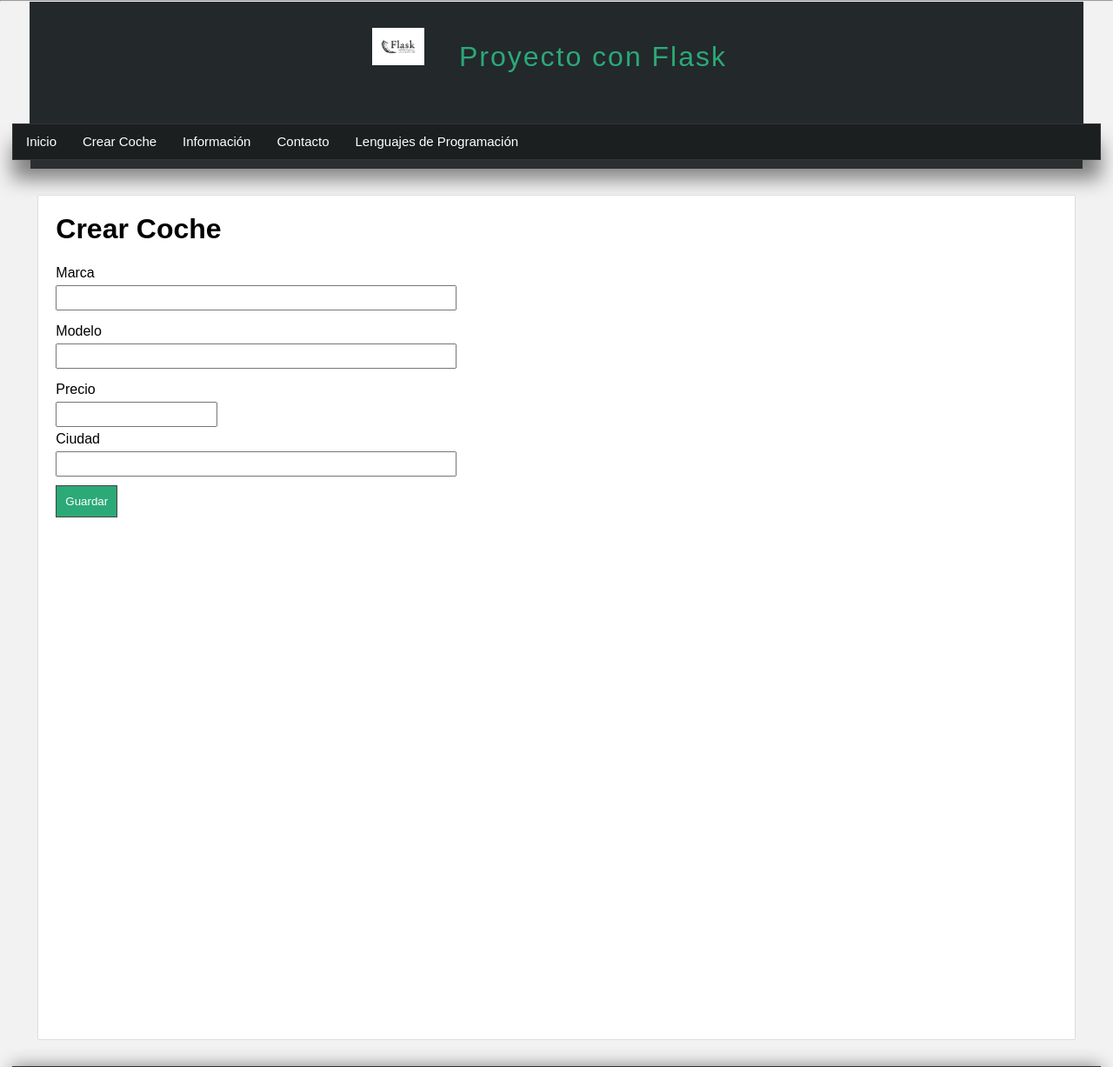
After one commit to marcosmh/master-python, a Flask app: page /crear-coche in a window 1280 px wide. The commit adds this page. Shown: the top 1227 px of the page at 87% size. Run offline with Flask 3, Linux system fonts and the light colour scheme; some libraries are stand-ins or nearby versions.

Commit message:
Flask - recoger datos del formulario

```diff
--- a/23-flask/main.py
+++ b/23-flask/main.py
@@ -1,8 +1,10 @@
-from flask import Flask,redirect, url_for, render_template
+from flask import Flask, flash, redirect, url_for, render_template, request
 from datetime import datetime
 from flask_mysqldb import MySQL
 
 app = Flask(__name__)
+
+app.secret_key = 'clave_secreta_flask'
 
 #Conexion DB
 app.config['MYSQL_HOST'] = 'localhost'
@@ -62,13 +64,31 @@ def lenguajes():
     return render_template('lenguajes.html')
 
 
-@app.route('/insertar-coche')
-def insertar_coche():
-    cursor = mysql.connection.cursor()
-    cursor.execute(f'INSERT INTO coches VALUES (NULL,"Lambo","Gallardo",13.40,"CDMX") ')
-    cursor.connection.commit()
+@app.route('/crear-coche',methods=['GET','POST'])
+def crear_coche():
+    print(request.method)
 
-    return redirect(url_for('index'))
+    if request.method == 'POST':
+
+        marca = request.form['marca']
+        modelo = request.form['modelo']
+        precio = request.form['precio']
+        ciudad = request.form['ciudad']
+
+        print(marca," - ",modelo," - ",precio," - ",ciudad)
+
+        cursor = mysql.connection.cursor()
+        cursor.execute(f'INSERT INTO coches VALUES (NULL,%s,%s,%s,%s) ',(marca,modelo,precio,ciudad))
+        cursor.connection.commit()
+
+        flash('Se ha creado el coche correctamente.!!')
+
+        return redirect(url_for('index'))
+
+    else:
+        return render_template('crear_coche.html')
+
+
 
 if __name__ == '__main__':
     app.run(debug=True)
--- /dev/null
+++ b/23-flask/templates/crear_coche.html
@@ -0,0 +1,33 @@
+{% extends "layout.html" %}
+
+{% block title %}
+    Flask - Crear Coche
+{% endblock %}
+
+{% block content %}
+   <h1>Crear Coche</h1>
+   <br/>
+
+   <form action="" method="POST">
+
+      <label for="marca">Marca</label>
+      <input type="text" name="marca"  />
+
+      <label for="modelo">Modelo</label>
+      <input type="text" name="modelo"  />
+
+      <label for="precio">Precio</label>
+      <input type="number" name="precio"  />
+
+      <label for="ciudad">Ciudad</label>
+      <input type="text" name="ciudad"  />
+
+      <input type="submit" value="Guardar" />
+
+   </form>
+
+
+
+
+
+{% endblock %}
--- a/23-flask/templates/layout.html
+++ b/23-flask/templates/layout.html
@@ -19,6 +19,9 @@
             <ul>
                 <li>
                     <a href="/">Inicio</a>
+                </li>
+                <li>
+                    <a href="{{ url_for('crear_coche') }}">Crear Coche</a>
                 </li>
                 <li>
                     <a href="{{ url_for('informacion') }}">Información</a>
```
Also changed, not shown: 23-flask/templates/index.html (+14 -0 lines).
